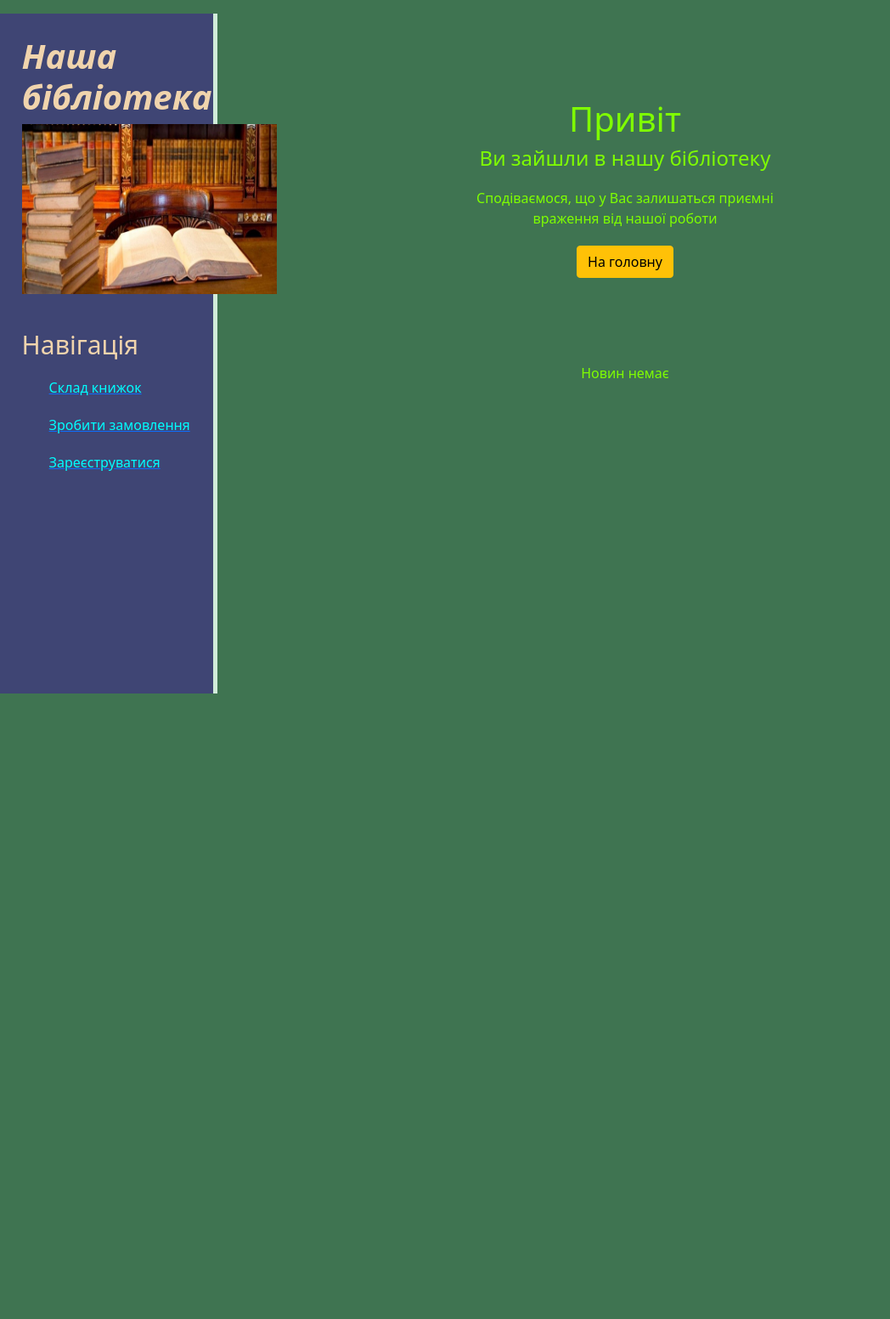
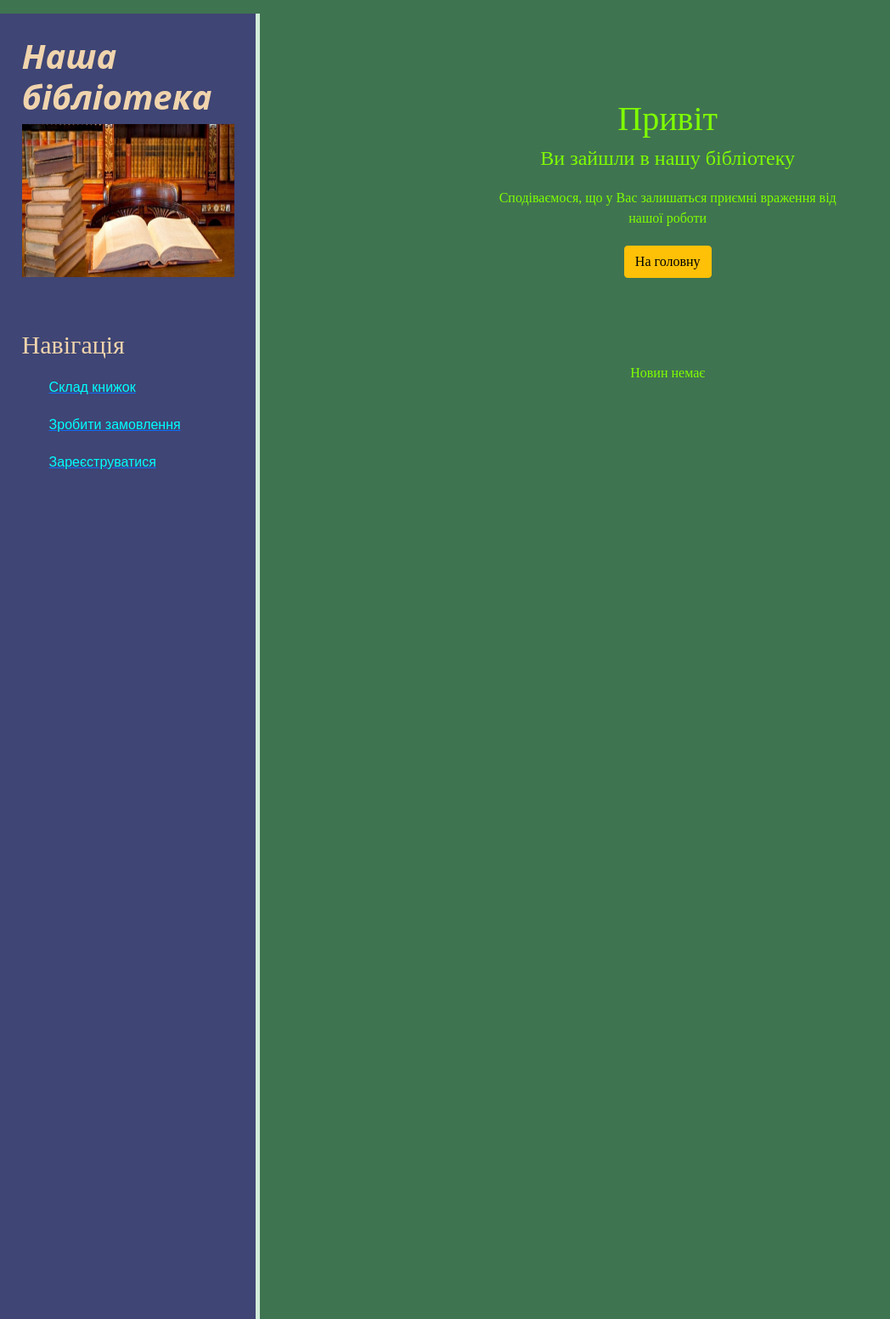
Before and after one commit to yatagan/ILS, a Django app: page / in a window 1280 px wide. Shown: the whole page at 85% size, without its empty margins (0-1048 px from the left). Before the commit the page ends 816 px from the top, so only its background shows below. Run offline with Django 4.2, Linux system fonts and the light colour scheme; data that the repository does not hold is empty.

Commit message:
fixed disign

```diff
--- a/core/static/core/css/core.css
+++ b/core/static/core/css/core.css
@@ -5,16 +5,16 @@ body {
 aside {
     float:left;
     background:#3f4574;
-    width: 20%;
+    width: min-content;
     padding: 2.0%;
-    height: 100vh;
+    height: 120vmax;
     color: rgb(240, 212, 173);
     border-right: 5px solid #d1ecda;
 }
 
 aside img {
-    width: 300px;
-    height: 200px;
+    width: 250px;
+    height: 180px;
     float: left;
 }
 
@@ -26,11 +26,13 @@ aside .logo {
 }
 
 aside h5 {
+    font-family: 'Times New Roman', Times, serif;
     margin-top: 250px;
     font-size: 30px;
 }
 
 aside ul li {
+    font-family: Arial, sans-serif;
     color: aqua;
     display: block;
     margin-top: 20px;
@@ -50,6 +52,7 @@ main .features {
     margin-top: 100px;
     text-align: center;
     width: 75%;
+    font-family: serif;
 }
 
 main .features p {max-width: 400px; margin: 20px auto}
--- a/core/templates/core/base.html
+++ b/core/templates/core/base.html
@@ -8,7 +8,7 @@
     <title>Home page</title>
     <link rel="stylesheet" href="https://cdn.jsdelivr.net/npm/bootstrap@5.1.3/dist/css/bootstrap.min.css">
     <link rel="stylesheet" href="{% static 'core/css/core.css' %}">
-    <link rel="styiessheet" href="https://use.fontawesome.com/releases/v5.8.2/css/all.css">
+    <link rel="styiessheet" href="https://cdn.jsdelivr.net/npm/@fortawesome/fontawesome-free@6.1.1/css/fontawesome.min.css">
 </head>
   <body>
     <aside>
@@ -17,8 +17,8 @@
 
         <h5>Навігація</h5>
         <ul>
-            <a href="{% url 'warehouse:index' %}"><li><i class="fa-thin fa-address-book"></i>Склад книжок</li></a>
-            <a href="{% url 'library_reception:index' %}"><li><i class="fa-thin fa-user-graduate"></i>Зробити замовлення</li></a>
+            <a href="{% url 'warehouse:index' %}"><li><i class="fa-solid fa-window"></i>Склад книжок</li></a>
+            <a href="{% url 'library_reception:index' %}"><li><i class="fa-thin fa-address-card"></i>Зробити замовлення</li></a>
                 {% if user.is_authenticated %}
                 Вітаємо, {{ user.username }}.
                 <a href="{% url 'visitors:logout' %}"><li><i class="fa-thin fa-user-graduate"></i>Вихід</li></a>
--- a/core/templates/core/index.html
+++ b/core/templates/core/index.html
@@ -24,5 +24,5 @@
         Новин немає
     {% endif %}
 
-</div>
+    </div>
 {% endblock content %}
```
Also changed, not shown: core/static/core/img/bank2.svg (added).
